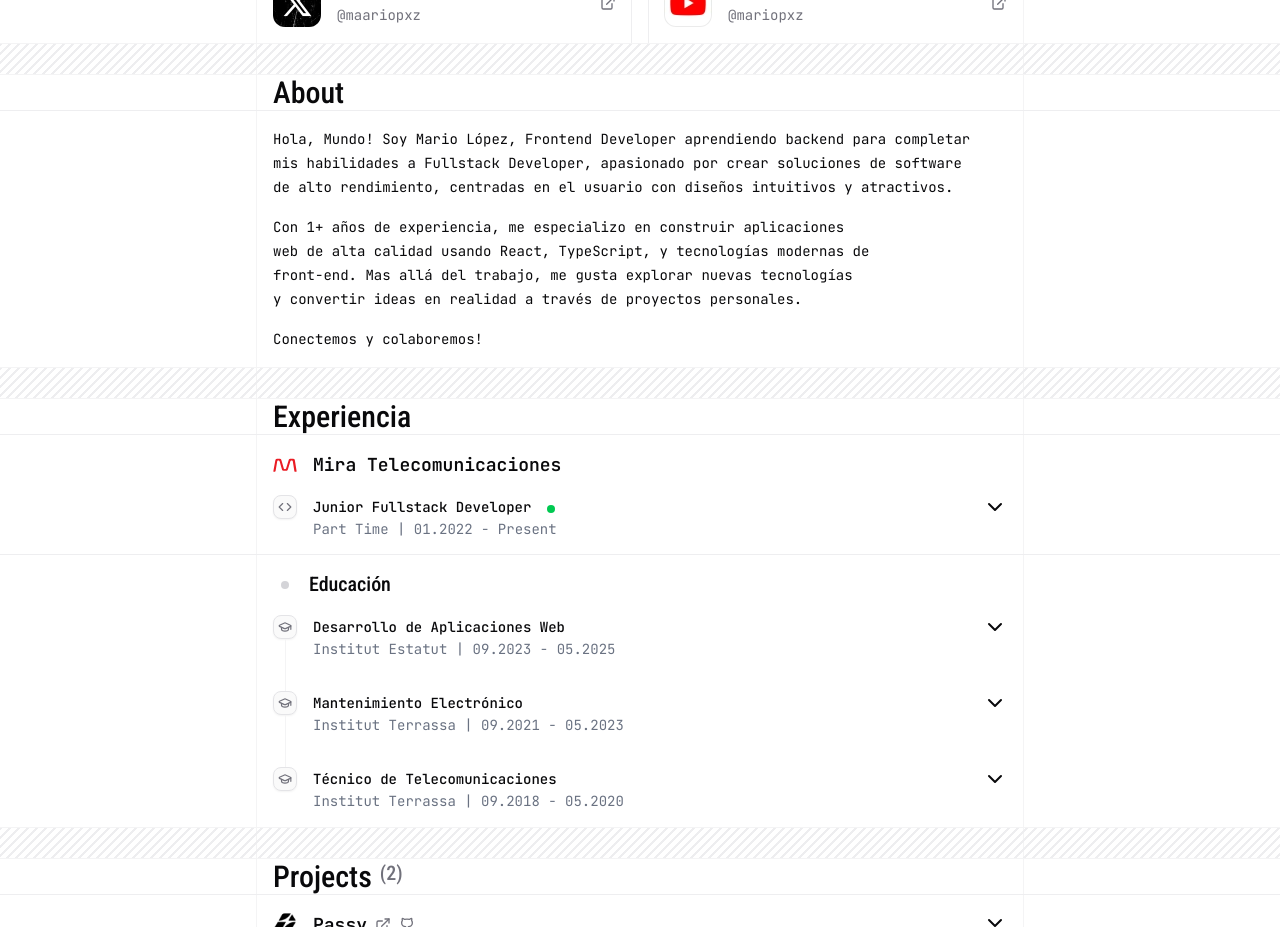
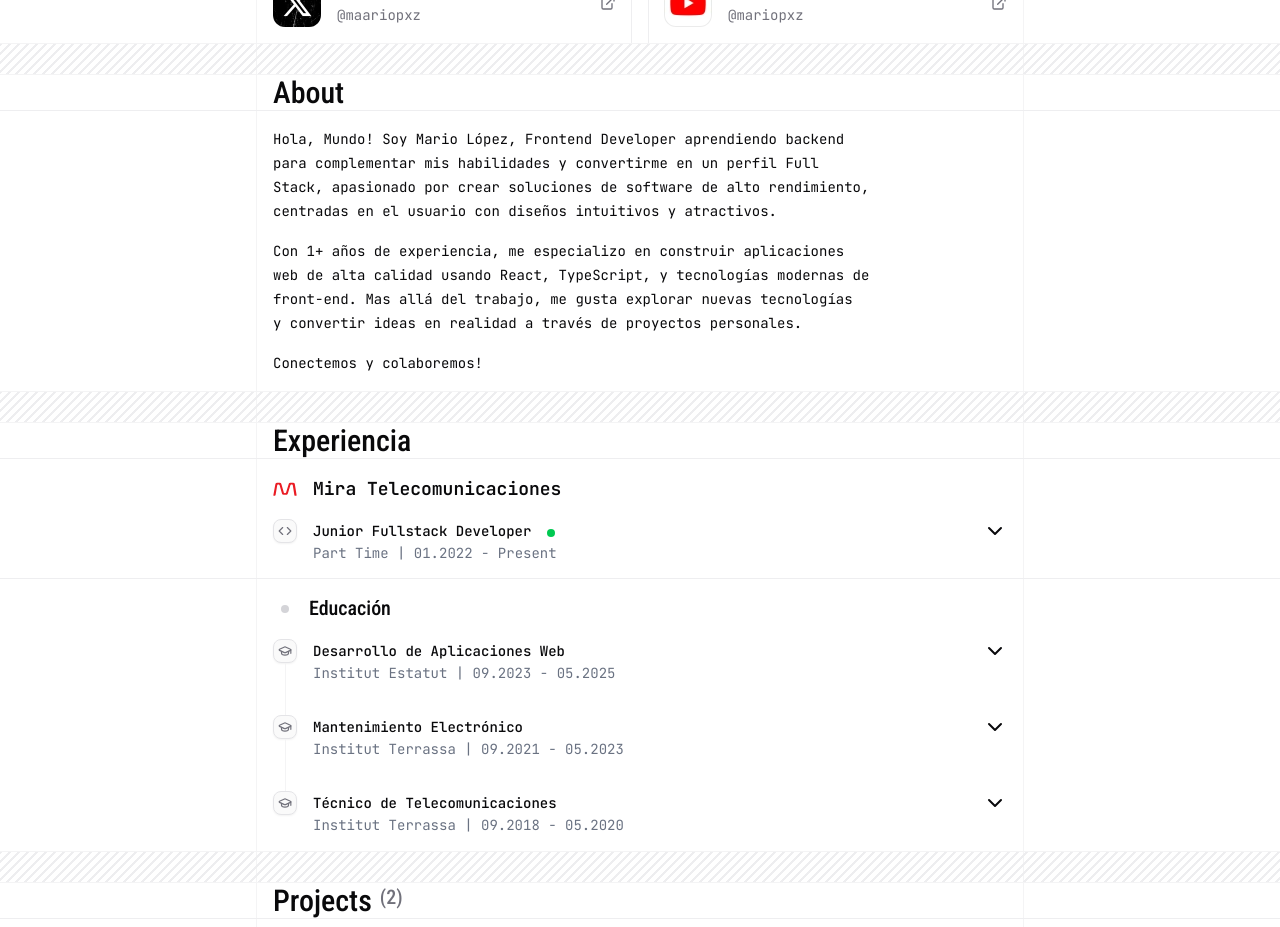
Before and after one commit to mariopxz/mariopxz-portfolio, a React (Vite) app: page / in a window 1280 px wide. Shown: the part 860-1787 px from the top of the page. Built offline with nearby package versions, Linux system fonts and the light colour scheme.

Commit message:
fix: corregir la redacción de la descripción del desarrollador en el componente About

```diff
--- a/src/components/About.tsx
+++ b/src/components/About.tsx
@@ -8,7 +8,7 @@ const About = () => {
       </div>
       <div className="flex flex-col py-4 font-mono gap-4 text-balance text-foreground text-sm leading-6">
         <p>
-          Hola, Mundo! Soy Mario López, Frontend Developer aprendiendo backend para completar mis habilidades a Fullstack Developer,
+          Hola, Mundo! Soy Mario López, Frontend Developer aprendiendo backend para complementar mis habilidades y convertirme en un perfil Full Stack,
           apasionado por crear soluciones de software de alto rendimiento,
           centradas en el usuario con diseños intuitivos y atractivos.
         </p>
```
